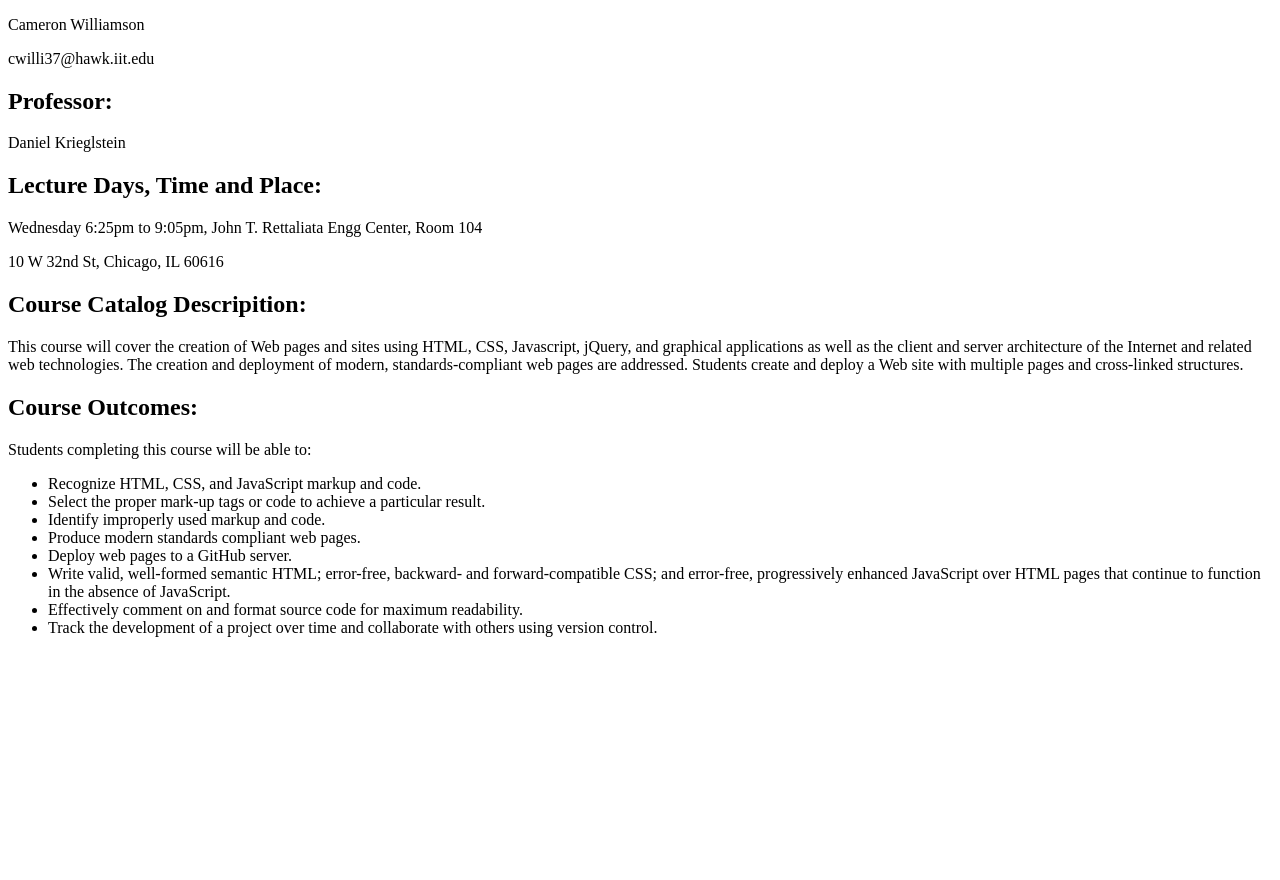
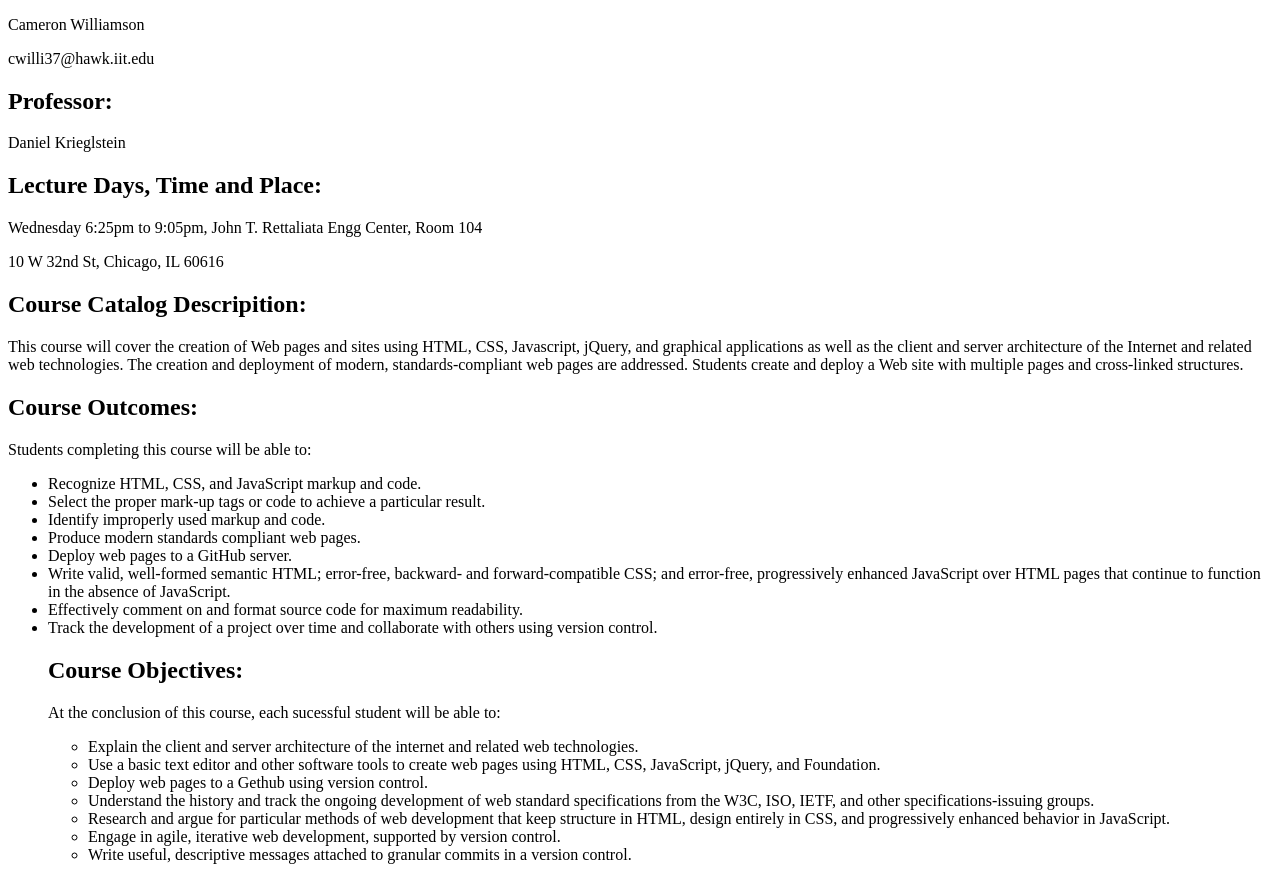
Before and after one commit to cameronwilliamson/Lab_2, a plain HTML site: page index.html in a window 1280 px wide. Shown: the part 105-985 px from the top of the page. Before the commit the page ends 800 px from the top, so only its background shows below. Drawn offline with Linux system fonts and the light colour scheme.

Commit message:
List 2
Next unordered list

```diff
--- a/index.html
+++ b/index.html
@@ -26,6 +26,17 @@
 		<li>Write valid, well-formed semantic HTML; error-free, backward- and forward-compatible CSS; and error-free, progressively enhanced JavaScript over HTML pages that continue to function in the absence of JavaScript.</li>
 		<li>Effectively comment on and format source code for maximum readability.</li>
 		<li>Track the development of a project over time and collaborate with others using version control.</li>
+		<h2>Course Objectives:</h2>
+		<p>At the conclusion of this course, each sucessful student will be able to:</p>
+		<ul>
+			<li>Explain the client and server architecture of the internet and related web technologies.</li>
+			<li>Use a basic text editor and other software tools to create web pages using HTML, CSS, JavaScript, jQuery, and Foundation.</li>
+			<li>Deploy web pages to a Gethub using version control.</li>
+			<li>Understand the history and track the ongoing development of web standard specifications from the W3C, ISO, IETF, and other specifications-issuing groups.</li>
+			<li>Research and argue for particular methods of web development that keep structure in HTML, design entirely in CSS, and progressively enhanced behavior in JavaScript.</li>
+			<li>Engage in agile, iterative web development, supported by version control.</li>
+			<li>Write useful, descriptive messages attached to granular commits in a version control.</li>
+		</ul>
 	</ul>
 </body>
 </html>
```
